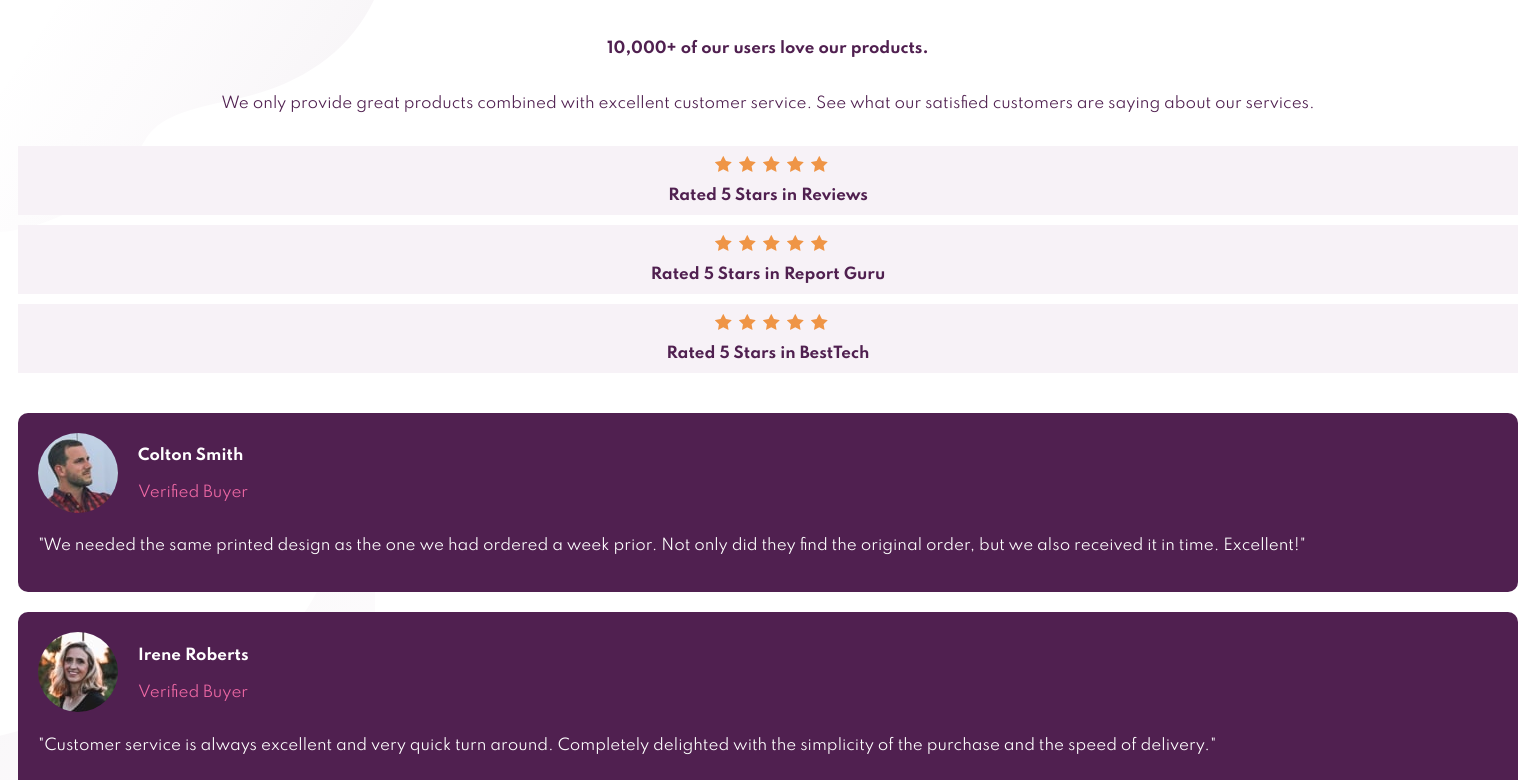
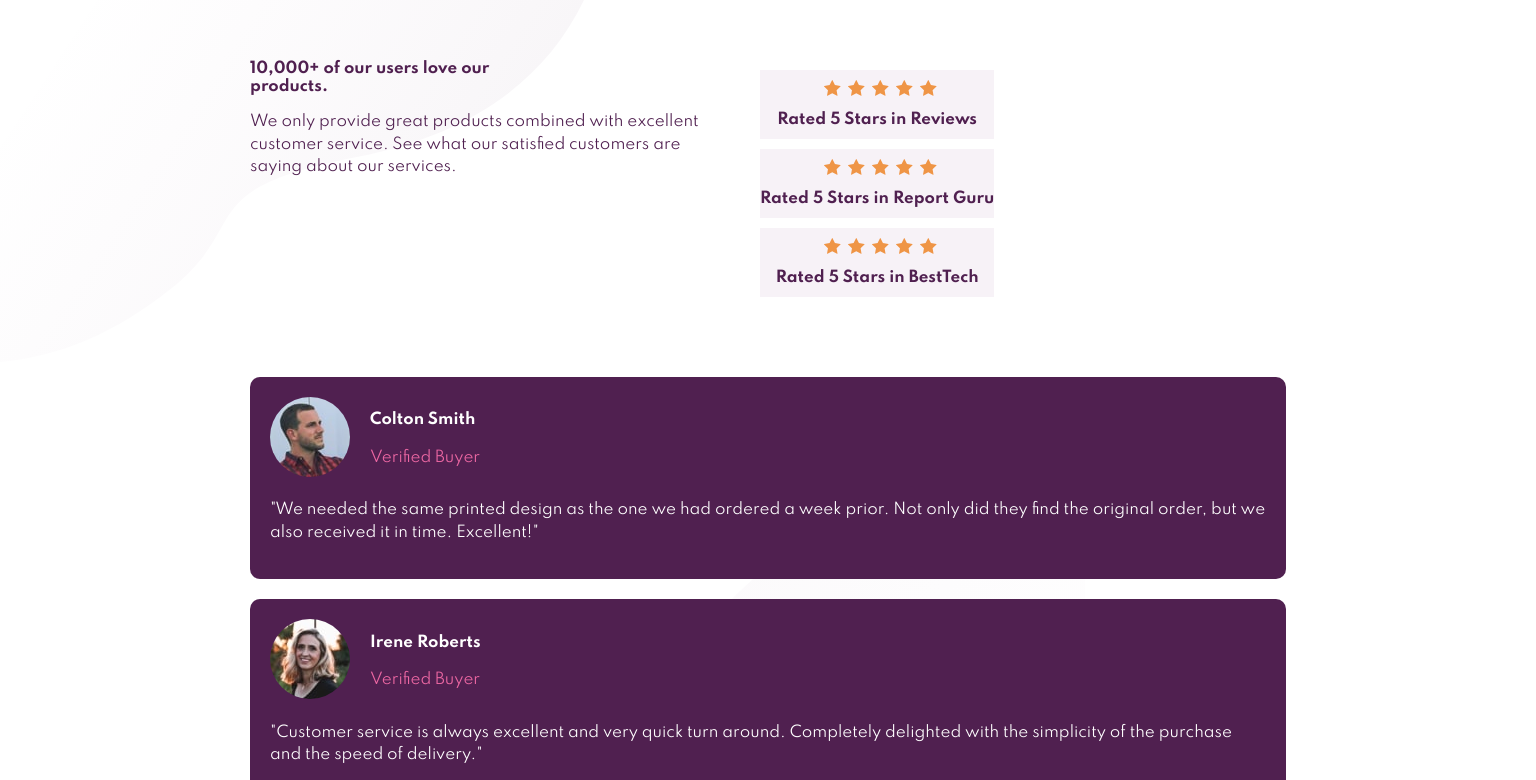
Before and after one commit to royeradames/social-proof-section-master, a React (Create React App) app: page / in a window 1536 px wide. Shown: the top 780 px of the page. Built offline with nearby package versions, Linux system fonts and the light colour scheme.

Commit message:
📦move page await from page border. decouple page background from page

```diff
--- a/public/index.html
+++ b/public/index.html
@@ -28,7 +28,9 @@
   </head>
   <body>
     <noscript>You need to enable JavaScript to run this app.</noscript>
-    <main id="root" class="page"></main>
+    <div class="page_background">
+      <main id="root" class="page"></main>
+    </div>
     <!--
       This HTML file is a template.
       If you open it directly in the browser, you will see an empty page.
--- a/src/App.scss
+++ b/src/App.scss
@@ -22,11 +22,13 @@ body{
   grid-template-areas: "header"
                         "rate"
                         "testimonial";
-  background-color: $neutral-white;
   padding: 0 1.8rem;
-  background-image: url("./images/bg-pattern-top-mobile.svg"), url("./images/bg-pattern-bottom-mobile.svg");
-  background-repeat: no-repeat, no-repeat;
-  background-position: left top, left bottom;
+  &_background{
+    background-color: $neutral-white;
+    background-image: url("./images/bg-pattern-top-mobile.svg"), url("./images/bg-pattern-bottom-mobile.svg");
+    background-repeat: no-repeat, no-repeat;
+    background-position: left top, left bottom;
+  }
 }
 
 .header{
@@ -95,5 +97,60 @@ body{
 
 // desktop
 @media (min-width: 1440px){
+  .page{
+    grid-gap: 6rem 6rem;
+    grid-template-columns: minmax(min-content, auto) 1fr;
+    grid-template-rows: minmax(min-content, auto) 1fr;
+    grid-template-areas: "header rate"
+                          "testimonial testimonial";
+    padding:  6rem 25rem;
 
+    &_background{
+      background-image: url("./images/bg-pattern-top-desktop.svg"), url("./images/bg-pattern-bottom-desktop.svg");
+      background-repeat: no-repeat, no-repeat;
+      background-position: left top, left bottom;
+    }
+  }
+
+  .header{
+    &__title{
+      text-align: left;
+      max-width: 30rem;
+      margin: 0;
+      padding: 0;
+
+    }
+    &__description{
+      text-align: left;
+      color: $neutral-magenta-dark;
+      line-height: 1.5;
+      margin-bottom: 0;
+      max-width: 45rem;
+
+    }
+  }
+
+  .rate{
+    width: max-content;
+    height: max-content;;
+    &__starts{
+      display: flex;
+      justify-content: center;
+      & img {
+        margin-left: .7rem;
+      }
+
+    }
+    &__message{
+      text-align: center;
+      color: $primary-magenta;
+      font-weight: bold;
+      margin-bottom: 0;
+    }
+    &__container{
+      background-color: $neutral-magenta-light;
+      padding: 1rem 0rem;
+      margin: 1rem 0rem;
+    }
+  }
 }
```
